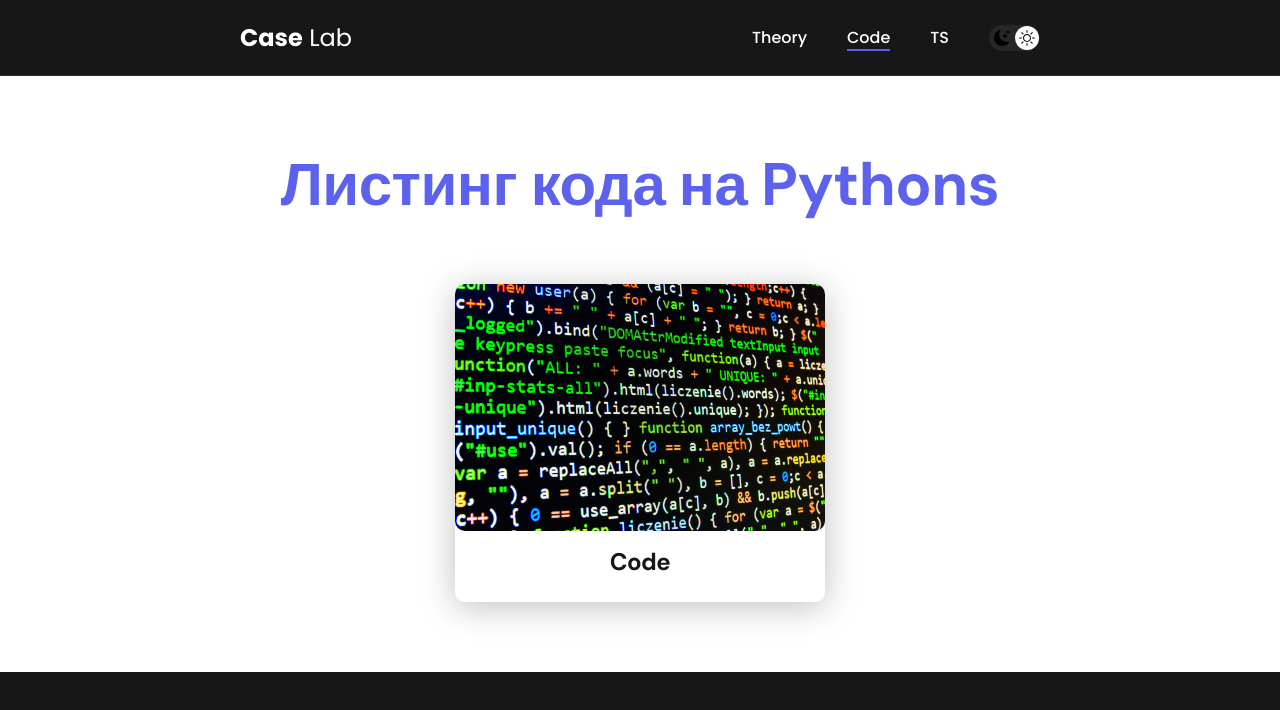
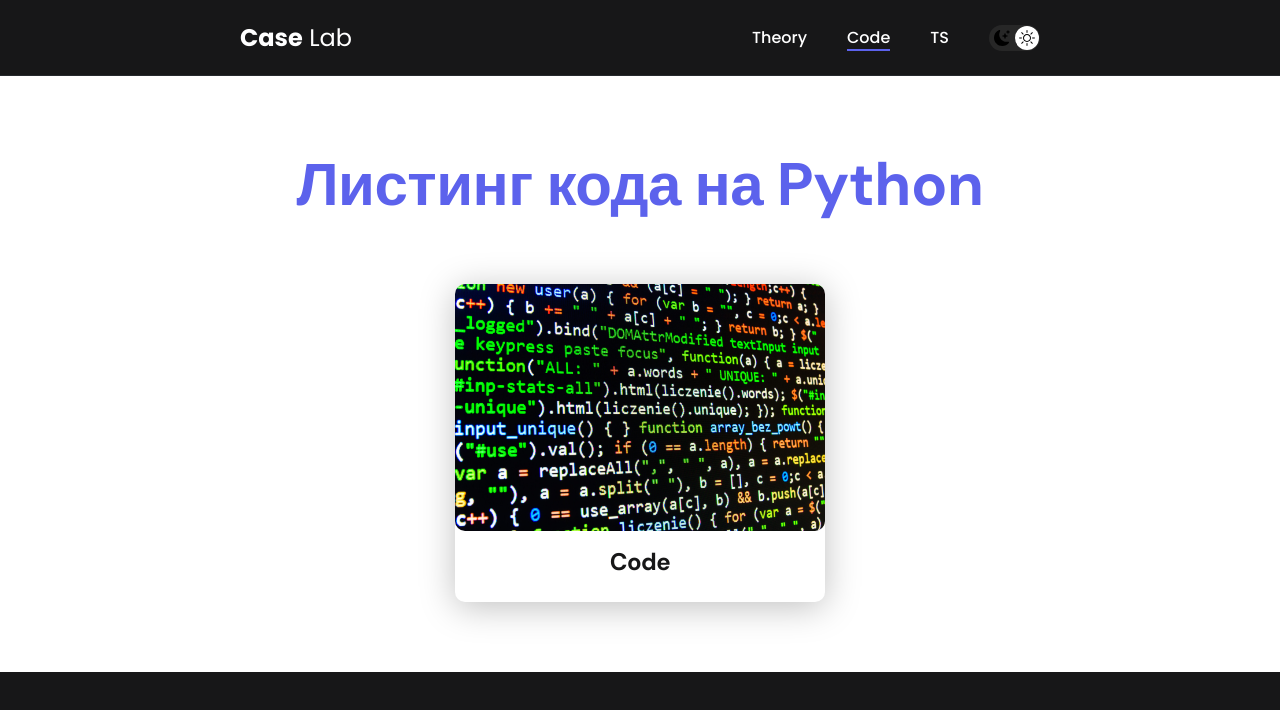
Before and after one commit to Litovic3253/Case_Laboratory, a plain HTML site: page skills.html in a window 1280 px wide. Shown: the top 710 px of the page. Drawn offline with nearby package versions, Linux system fonts and the light colour scheme.

Commit message:
Update skills.html

```diff
--- a/skills.html
+++ b/skills.html
@@ -29,7 +29,7 @@
 
     <main class="section">
         <div class="conteiner">
-            <h2 class="title-1">Листинг кода на Pythons</h2>
+            <h2 class="title-1">Листинг кода на Python</h2>
             <ul class="Projects">
                 <li class="Project" data-aos="zoom-in-up">
                     <a href="./project-page.html">
```
